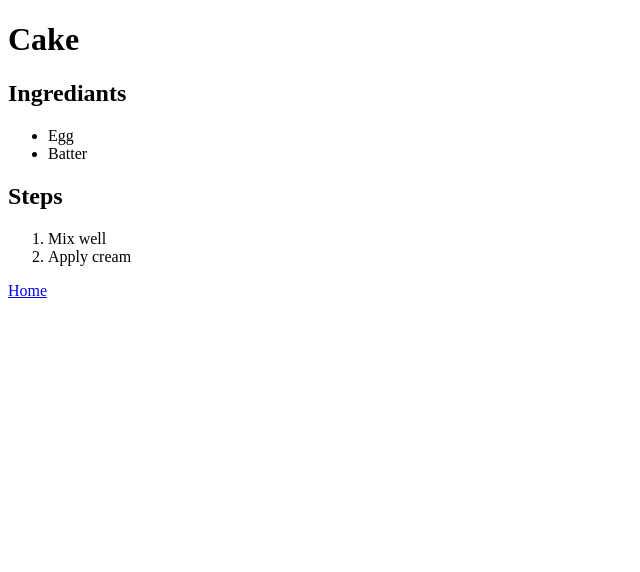
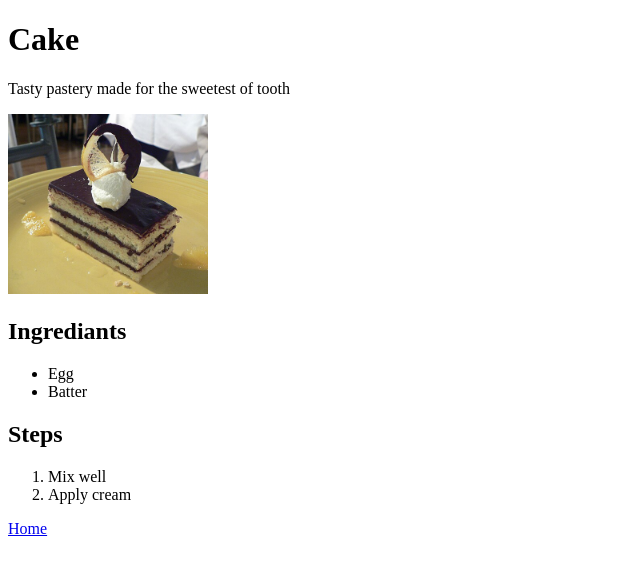
Before and after one commit to Jayavarma-JMJ/odin-recipes, a plain HTML site: page recipes/cake.html in a window 1280 px wide. Shown: the whole page, without its empty margins (0-640 px from the left). Drawn offline with Linux system fonts and the light colour scheme.

Commit message:
Missing: Images and Desciption
Added the images and description to meet the project requirments

```diff
--- a/recipes/cake.html
+++ b/recipes/cake.html
@@ -7,6 +7,8 @@
 </head>
 <body>
     <h1>Cake</h1>
+    <p>Tasty pastery made for the sweetest of tooth</p>
+    <img src="./Meyer_lemon_chiffon_cake,_chocolate.jpg" width="200"/>
     <h2>Ingrediants</h2>
     <ul>
         <li>Egg</li>
```
Also changed, not shown: recipes/bread.html (+2 -0 lines), recipes/960px-Korb_mit_Brötchen.jpg (added), recipes/Meyer_lemon_chiffon_cake,_chocolate.jpg (added).
